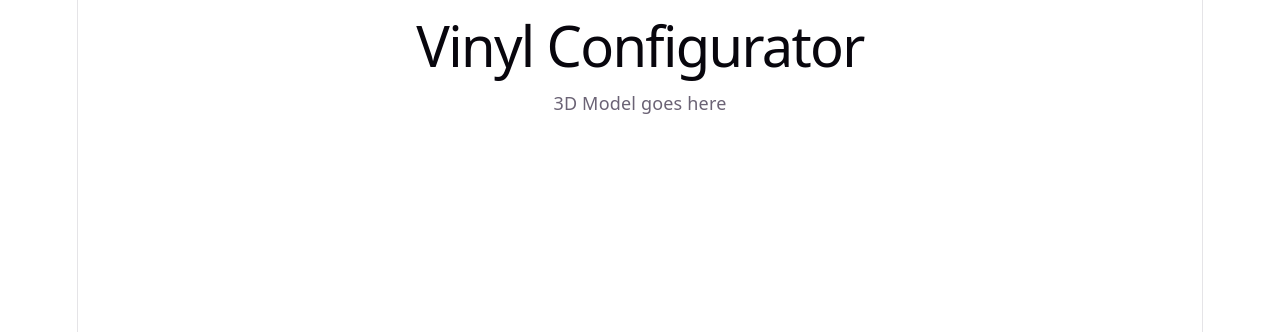
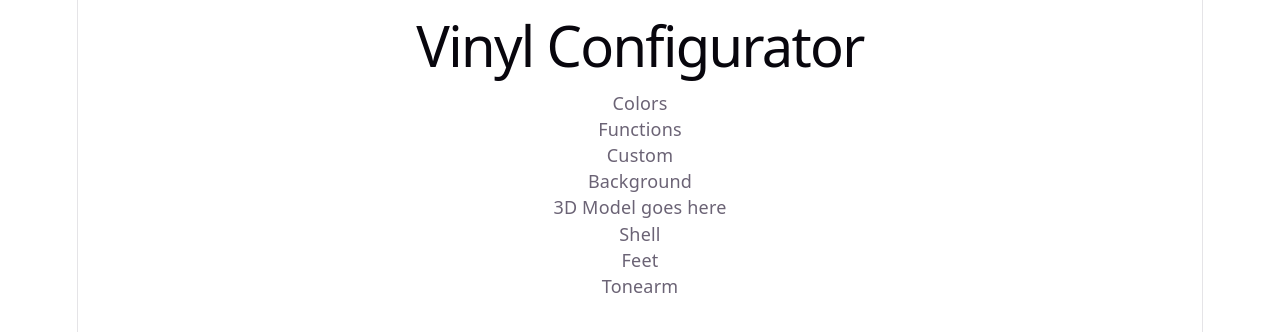
Before and after one commit to EddieJohanssonn3000/Configurator, a React (Vite) app: page / in a window 1280 px wide. Shown: the top 332 px of the page. Built offline with nearby package versions, Linux system fonts and the light colour scheme.

Commit message:
Basic components for Options & feature selection

```diff
--- a/src/App.tsx
+++ b/src/App.tsx
@@ -1,9 +1,7 @@
 import Configurator from "./components/Configurator/Configurator";
 
 function App() {
-  return (
-  <Configurator />
-  );
+  return <Configurator />;
 }
 
 export default App;
--- a/src/components/Configurator/Configurator.tsx
+++ b/src/components/Configurator/Configurator.tsx
@@ -1,12 +1,15 @@
 import Header from "../Header/Header";
 import ModelViewer from "../ModelViewer/ModelViewer";
-
+import OptionSelection from "../OptionSelection/OptionSelection";
+import FeatureSelection from "../FeatureSelection/FeatureSelection";
 
 function Configurator() {
   return (
     <main>
       <Header />
+      <OptionSelection />
       <ModelViewer />
+      <FeatureSelection />
     </main>
   );
 }
--- a/src/components/FeatureSelection/FeatureSelection.tsx
+++ b/src/components/FeatureSelection/FeatureSelection.tsx
@@ -0,0 +1,11 @@
+function FeatureSelection() {
+  return (
+    <div>
+      <p>Shell</p>
+      <p>Feet</p>
+      <p>Tonearm</p>
+    </div>
+  );
+}
+
+export default FeatureSelection;
--- a/src/components/OptionSelection/OptionSelection.tsx
+++ b/src/components/OptionSelection/OptionSelection.tsx
@@ -0,0 +1,12 @@
+function OptionSelection() {
+  return (
+    <div>
+      <p>Colors</p>
+      <p>Functions</p>
+      <p>Custom</p>
+      <p>Background</p>
+    </div>
+  );
+}
+
+export default OptionSelection;
```
Lines whose indentation alone changed are shown as unchanged.
